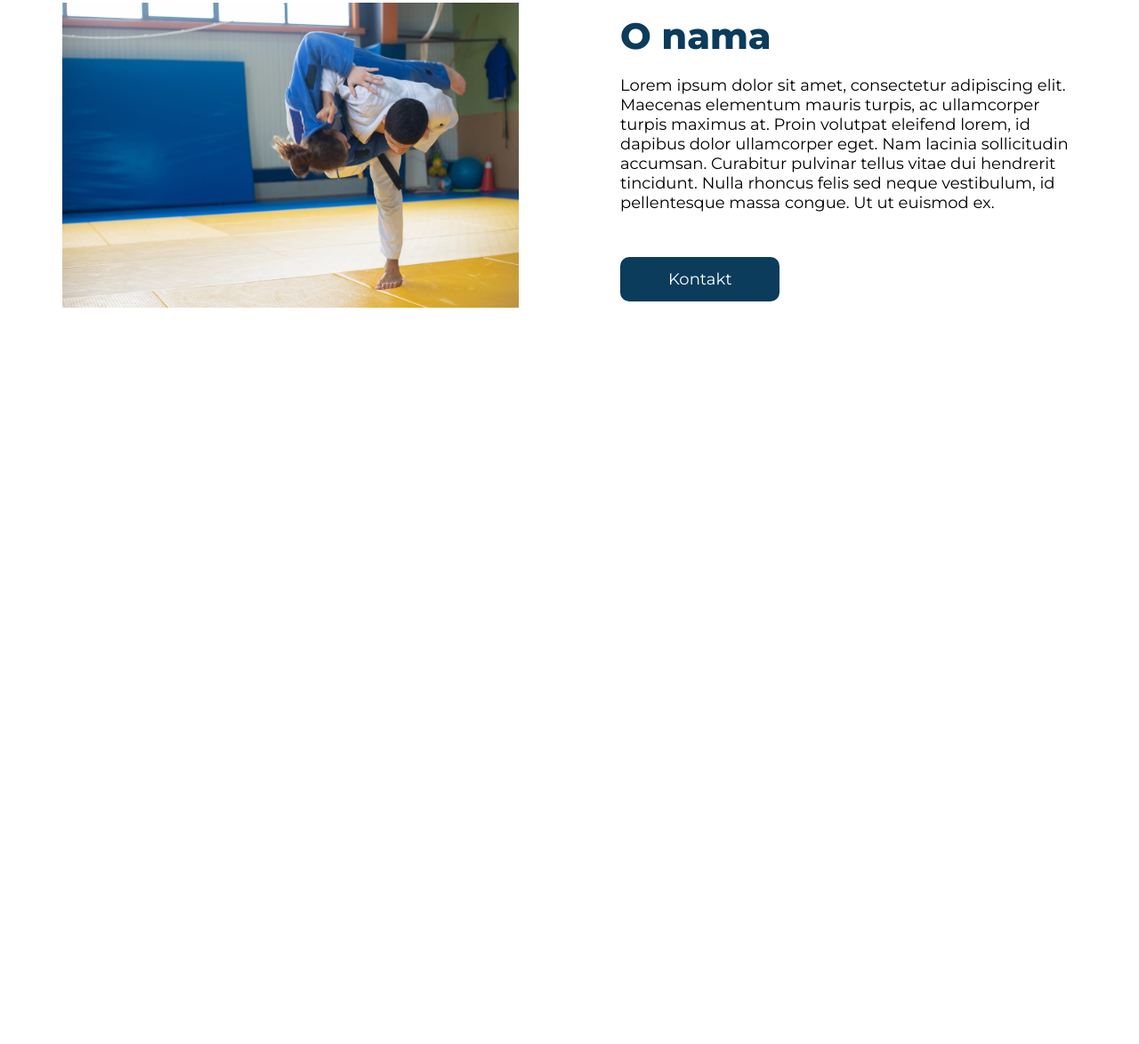
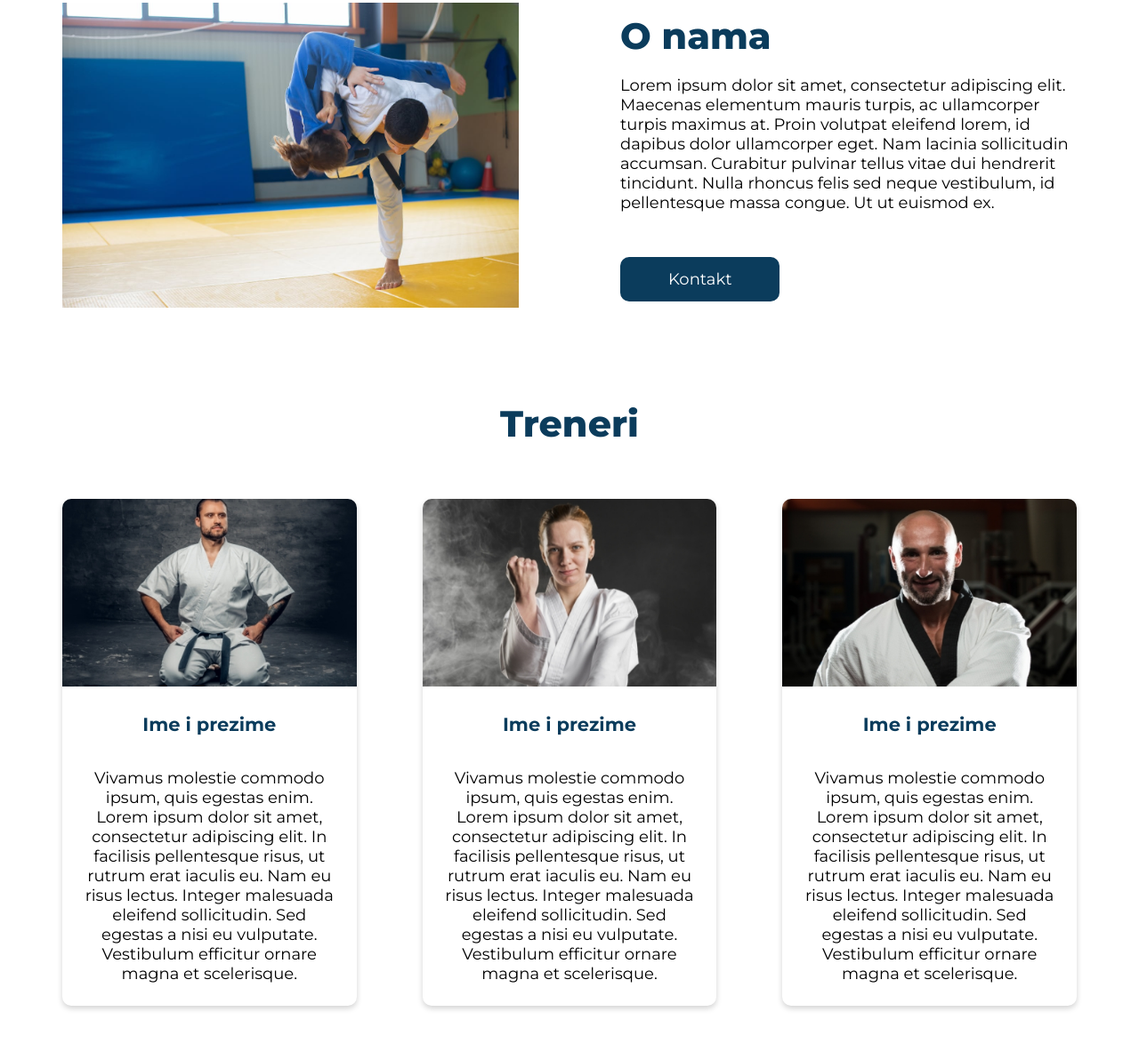
Before and after one commit to itkomuna/dzudo-klub, a plain HTML site: page index.html in a window 1280 px wide. Shown: the part 1272-2446 px from the top of the page at 89% size. Before the commit the page ends 1723 px from the top, so only its background shows below. Drawn offline with nearby package versions, Linux system fonts and the light colour scheme.

Commit message:
treneri sekcija

```diff
--- a/_globals.scss
+++ b/_globals.scss
@@ -35,6 +35,12 @@ h2 {
 .py {
     padding: 100px 0;
 }
+.pt {
+    padding-top: 100px;
+}
+.pb {
+    padding-bottom: 100px;
+}
 .text-center {
     text-align: center
 }
--- a/index.html
+++ b/index.html
@@ -75,6 +75,34 @@
         </div>
     </div>
 
+    <!-- treneri -->
+    <section class="treneri container text-center pb">
+        <h2>Treneri</h2>
+        <div>
+            <article>
+                <img src="img/trener1.jpg" alt="">
+                <div class="text">
+                    <h3>Ime i prezime</h3>
+                    <p>Vivamus molestie commodo ipsum, quis egestas enim. Lorem ipsum dolor sit amet, consectetur adipiscing elit. In facilisis pellentesque risus, ut rutrum erat iaculis eu. Nam eu risus lectus. Integer malesuada eleifend sollicitudin. Sed egestas a nisi eu vulputate. Vestibulum efficitur ornare magna et scelerisque.</p>
+                </div>
+            </article>
+            <article>
+                <img src="img/trener2.jpg" alt="">
+                <div class="text">
+                    <h3>Ime i prezime</h3>
+                    <p>Vivamus molestie commodo ipsum, quis egestas enim. Lorem ipsum dolor sit amet, consectetur adipiscing elit. In facilisis pellentesque risus, ut rutrum erat iaculis eu. Nam eu risus lectus. Integer malesuada eleifend sollicitudin. Sed egestas a nisi eu vulputate. Vestibulum efficitur ornare magna et scelerisque.</p>
+                </div>
+            </article>
+            <article>
+                <img src="img/trener3.jpg" alt="">
+                <div class="text">
+                    <h3>Ime i prezime</h3>
+                    <p>Vivamus molestie commodo ipsum, quis egestas enim. Lorem ipsum dolor sit amet, consectetur adipiscing elit. In facilisis pellentesque risus, ut rutrum erat iaculis eu. Nam eu risus lectus. Integer malesuada eleifend sollicitudin. Sed egestas a nisi eu vulputate. Vestibulum efficitur ornare magna et scelerisque.</p>
+                </div>
+            </article>
+        </div>
+    </section>
+
 
 </body>
 </html>
--- a/style.scss
+++ b/style.scss
@@ -124,6 +124,10 @@
 	@include flex($justify: space-around);
 
 	div {
+		flex: 1;
+		@media(max-width: 767px) {
+			flex: 0 0 100%;
+		}
 		img {
 			width: auto;
 			height: 90px;
@@ -143,7 +147,9 @@
 // o nama
 .onama {
 	@include flex;
-
+	@media(max-width: 767px) {
+		flex-direction: column;
+	}
 	div {
 		flex: 0 0 45%;
 
@@ -153,6 +159,37 @@
 
 		h2 {
 			color: $secondary;
+			@media(max-width: 767px) {
+				margin-top: 30px;
+			}
 		}
 	}
 }
+
+// treneri
+.treneri {
+	h2 {
+		color: $secondary;
+		margin-bottom: 60px;
+	}
+	div {
+		@include flex;
+		article {
+			flex: 0 0 29%;
+			box-shadow: 0px 3px 6px lightgray;
+			border-radius: 10px;
+			img {
+				border-radius: 10px 10px 0 0;
+			}
+			.text {
+				padding: 25px;
+				h3 {
+					font-size: 21px;
+					color: $secondary;
+					text-align: center;
+					margin: 0 auto 37px auto;
+				}
+			}
+		}
+	}
+}
```
Also changed, not shown: style.css, 1 other file.
